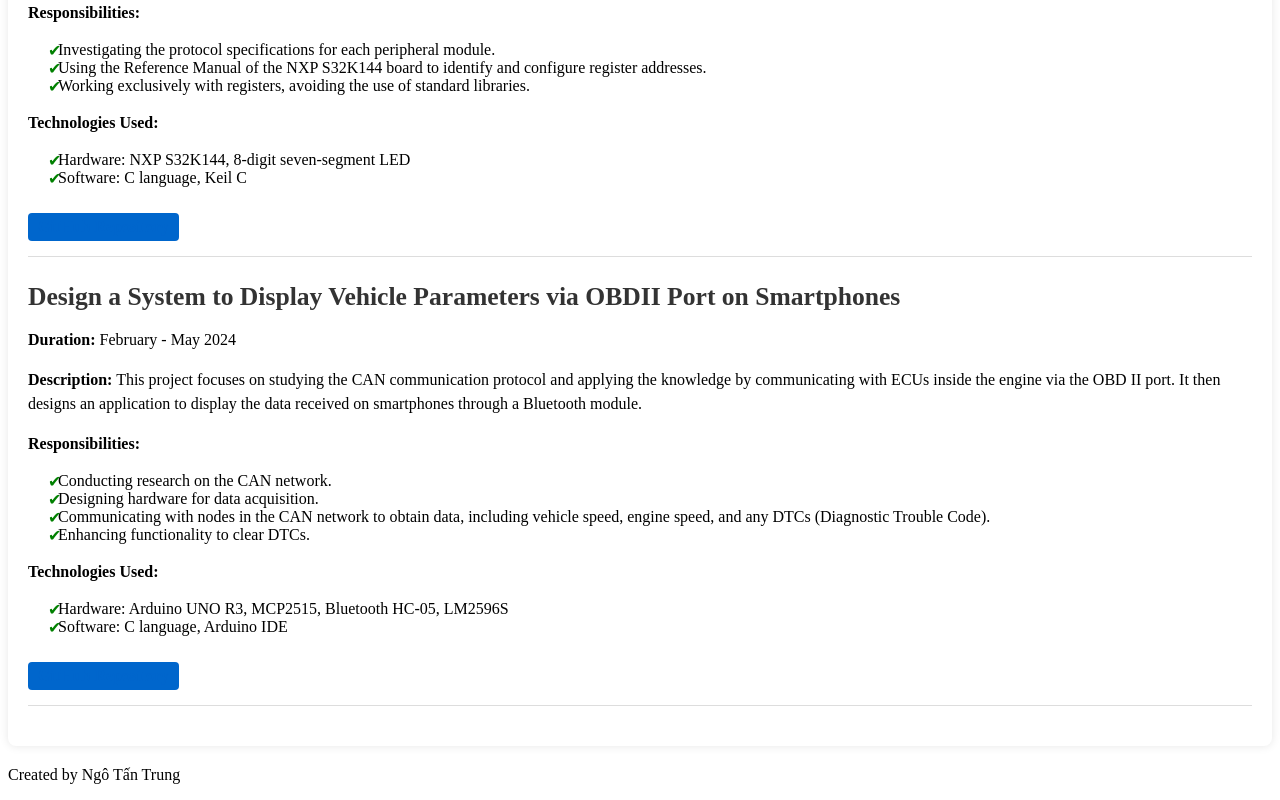
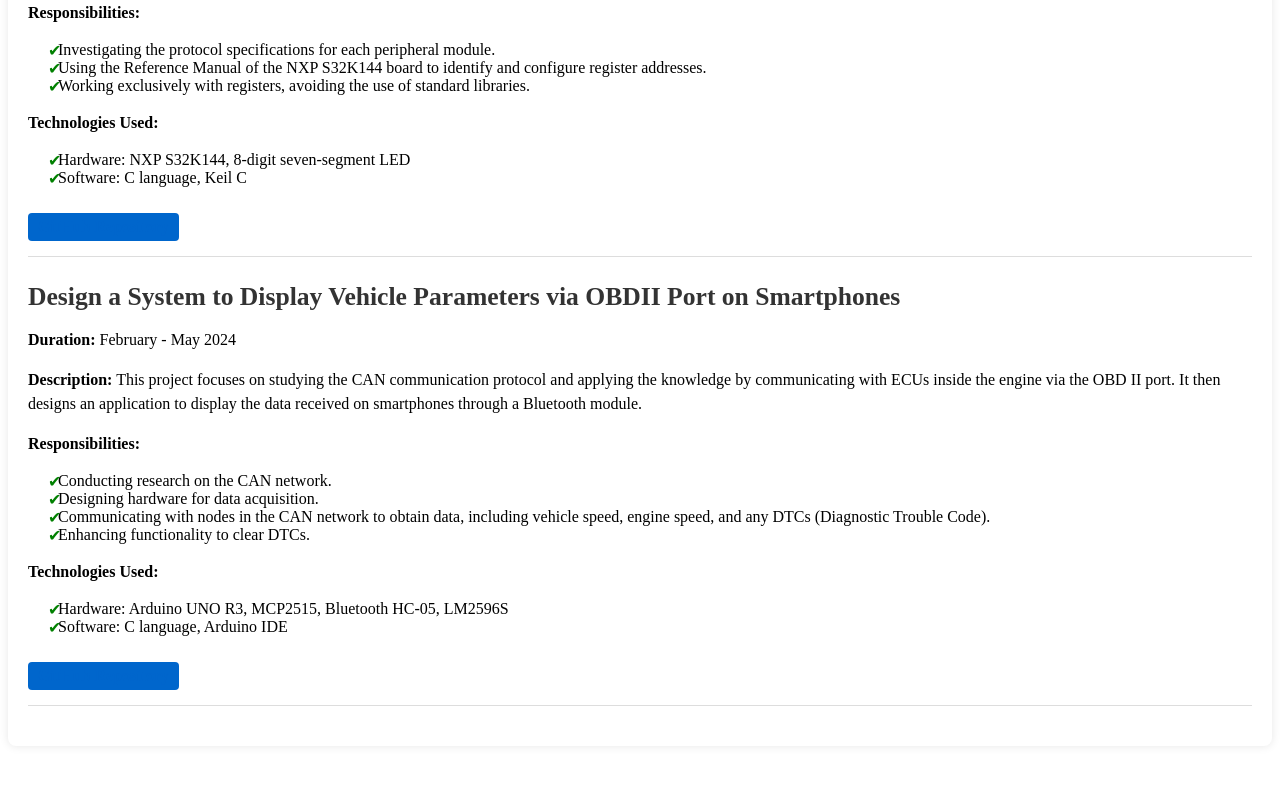
Before and after one commit to trungple/my_web, a plain HTML site: page index.html in a window 1280 px wide. Shown: the part 882-1682 px from the top of the page. After the commit the page ends 1648 px from the top, so only its background shows below. Drawn offline with Linux system fonts and the light colour scheme.

Commit message:
github page

```diff
--- a/my_website/index.html
+++ b/index.html
@@ -85,11 +85,6 @@
     </section>
 
 
-
-    <footer>
-        <p>Created by Ngô Tấn Trung</p>
-    </footer>
-
     <script src="script.js"></script>
 </body>
 </html>
```
Also changed, not shown: script.js (renamed from my_website/script.js), style.css (renamed from my_website/style.css).
